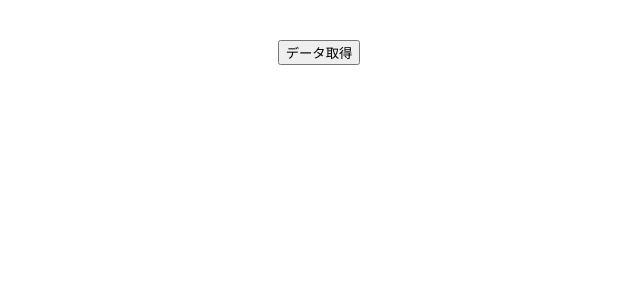
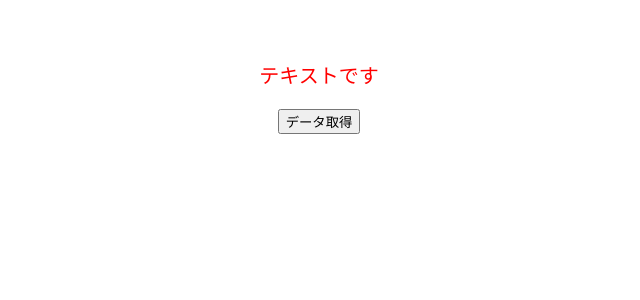
Before and after one commit to tmtkzk0823/react_ts_crud, a React (Vite) app: page / in a window 1280 px wide. Shown: the top 300 px of the page, without its empty margins (321-961 px from the left). Built offline with nearby package versions, Linux system fonts and the light colour scheme.

Commit message:
コンポーネントの型定義

```diff
--- a/src/App.tsx
+++ b/src/App.tsx
@@ -3,6 +3,7 @@
 import { useState } from 'react'
 import { Todo } from './Todo'
 import { TodoType } from './types/todo'
+import { Text } from './Text'
 
 export default function App() {
   const [todos, setTodos] = useState<Array<TodoType>>([])
@@ -20,6 +21,7 @@
   return (
     <>
       <div className="App">
+        <Text color='red' fontSize='20px'/>
         <button onClick={onClickFetchData}>データ取得</button>
         {todos.map((todo) => (
         < Todo
--- /dev/null
+++ b/src/Text.tsx
@@ -0,0 +1,11 @@
+import { FC } from "react";
+
+type Props = {
+  color: string,
+  fontSize: string
+}
+
+export const Text : FC<Props> = (props) => {
+  const {color, fontSize} = props;
+  return <p style={{ color, fontSize }}>テキストです</p>
+};
--- a/src/Todo.tsx
+++ b/src/Todo.tsx
@@ -1,6 +1,7 @@
+import { FC } from "react";
 import { TodoType } from "./types/todo";
 
-export const Todo = (props: Omit<TodoType, 'id'>) => {
+export const Todo: FC<Omit<TodoType, 'id'>> = (props) => {
   const { title, userId, completed = false } = props;
   const completeMark = completed ? "[完]" : "[未]";
   return <p>{`${completeMark} ${title}, ユーザーID${userId}`}</p>
```
